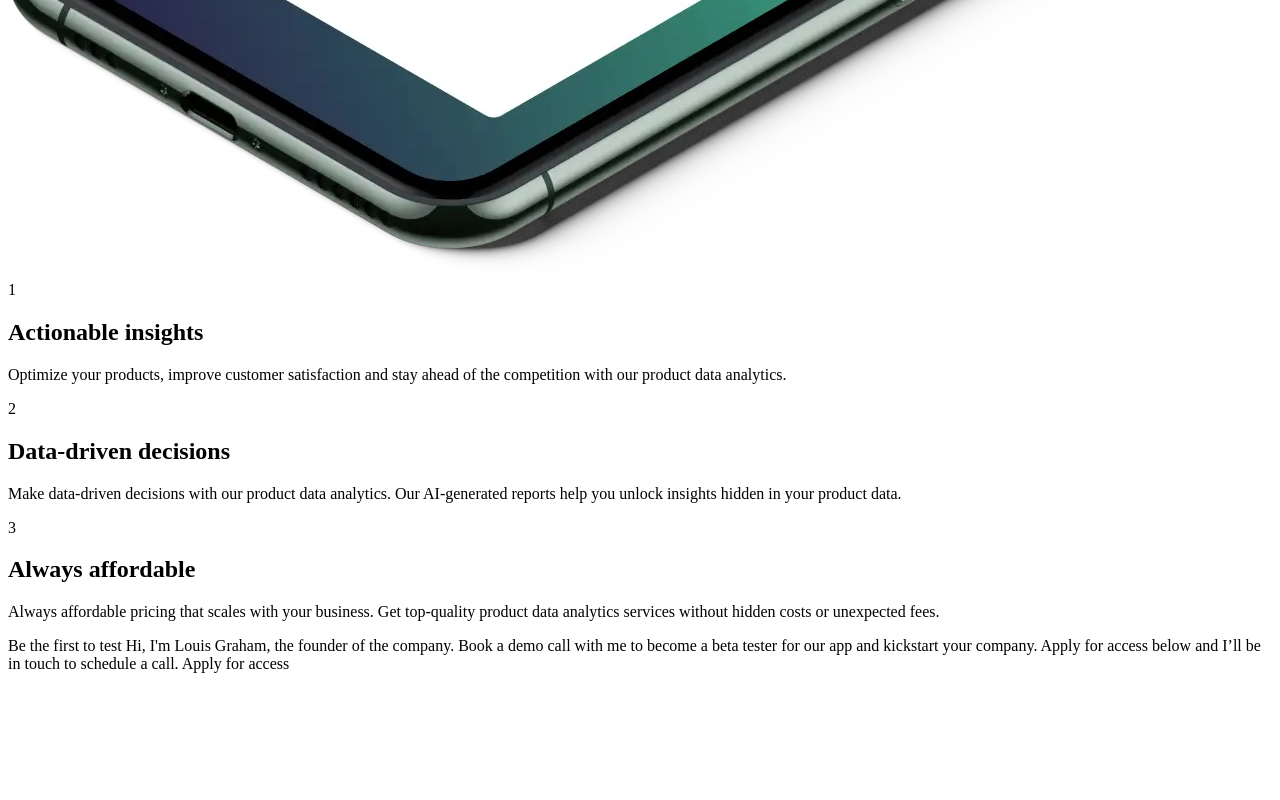
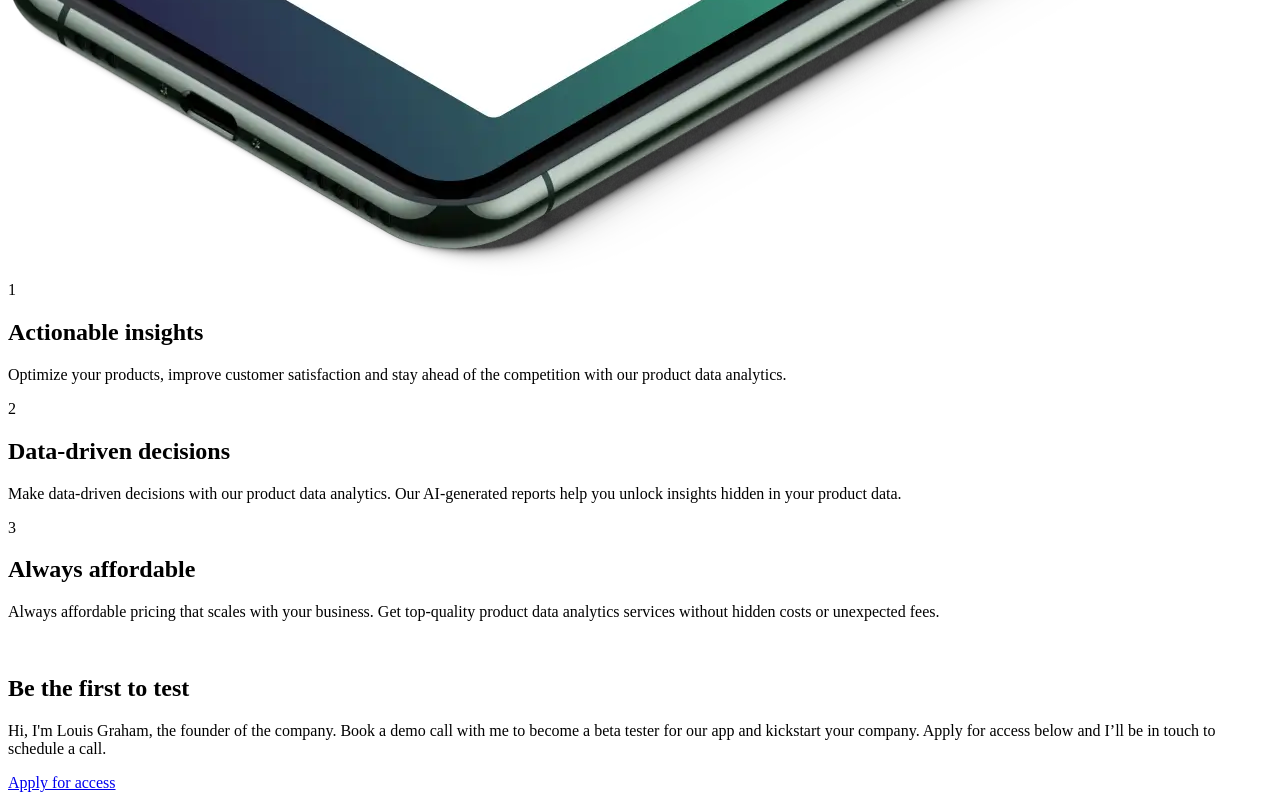
Before and after one commit to fullsnackdevj/workit-landing-page, a plain HTML site: page index.html in a window 1280 px wide. Shown: the part 741-1541 px from the top of the page. Before the commit the page ends 1422 px from the top, so only its background shows below. Drawn offline with Linux system fonts and the light colour scheme.

Commit message:
added call to action section

```diff
--- a/index.html
+++ b/index.html
@@ -84,12 +84,25 @@
             </div>
           </div>
         </main>
+
+        <section class="call-to-action">
+          <div class="author">
+            <img src="" alt="" />
+          </div>
+
+          <div class="details">
+            <h2>Be the first to test</h2>
+            <p>
+              Hi, I'm Louis Graham, the founder of the company. Book a demo call
+              with me to become a beta tester for our app and kickstart your
+              company. Apply for access below and I’ll be in touch to schedule a
+              call.
+            </p>
+
+            <a href="#">Apply for access</a>
+          </div>
+        </section>
       </div>
     </div>
-
-    Be the first to test Hi, I'm Louis Graham, the founder of the company. Book
-    a demo call with me to become a beta tester for our app and kickstart your
-    company. Apply for access below and I’ll be in touch to schedule a call.
-    Apply for access
   </body>
 </html>
```
